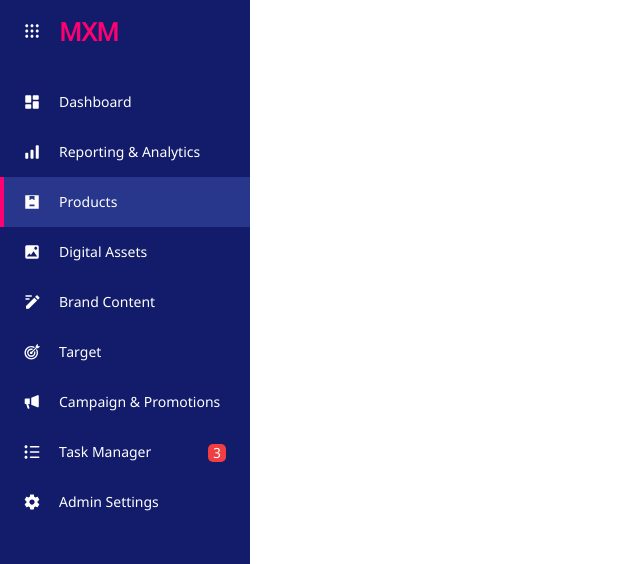
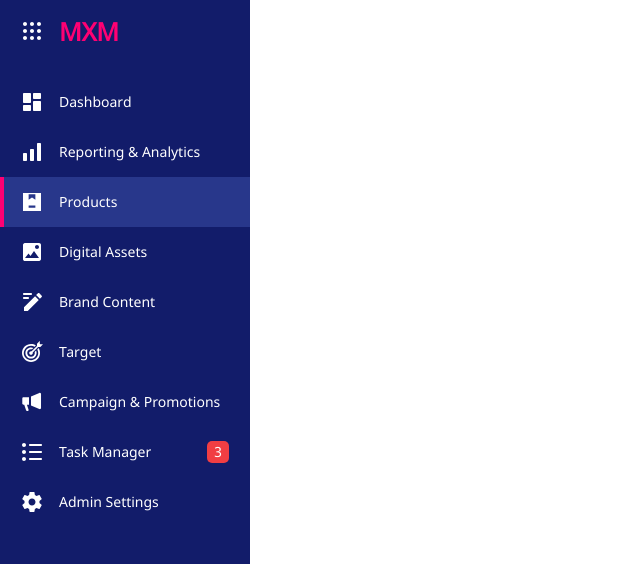
Before and after one commit to archana-cs/MXM, a React app: page / in a window 1280 px wide. Shown: the top 564 px of the page, 0-640 px from the left. Built offline with nearby package versions, Linux system fonts and the light colour scheme.

Commit message:
[WIP] : CSS changes & Naming convention changes in Vertical Menu UI Component

```diff
--- a/src/components/vertical-menu-item/vertical-menu-item.js
+++ b/src/components/vertical-menu-item/vertical-menu-item.js
@@ -8,8 +8,8 @@ const oPropTypes = {
   icon: PropTypes.string, // To show icon saved on server side
   className: PropTypes.string, // To show custom icon
   count: PropTypes.number, // additional info related to list item
-  onClickHandler: PropTypes.func.isRequired, // To select the clicked item
-  selectedItemId: PropTypes.string.isRequired, // To highlight selected item & its background
+  menuItemClick: PropTypes.func.isRequired, // To select the clicked item
+  isSelected: PropTypes.string.isRequired, // To highlight selected item & its background
   isCollapsed: PropTypes.bool, // To hide label and count DOM
 };
 
@@ -20,8 +20,7 @@ const oPropTypes = {
     * @constructor
     */
 const VerticalMenuItem = (oProps) => {
-  const bIsSelected = oProps.id === oProps.selectedItemId;
-  let sClassName = bIsSelected ? 'verticalMenuItem selected ' : 'verticalMenuItem ';
+  let sClassName = oProps.isSelected ? 'verticalMenuItem selected ' : 'verticalMenuItem ';
   sClassName = (oProps.count && (sClassName += 'withCount ')) || sClassName;
 
   /**
@@ -33,23 +32,18 @@ const VerticalMenuItem = (oProps) => {
     : <img alt="defaultImage" src={oProps.icon} />);
 
   /**
-   * To show icon below conditions are there:
-   * 1. vertical menu should be expanded
-   * 2. count must be greater than 0
+   * To show icon count must be greater than 0
    * @returns {*}
    */
-  const getVerticalMenuItemCount = () => {
-    const bShowCount = !oProps.isCollapsed && oProps.count;
-    return bShowCount ? <div className="count">{oProps.count}</div> : null;
-  };
+  const getVerticalMenuItemCount = () => (oProps.count ? <div className="verticalMenuItemCount">{oProps.count}</div> : null);
 
   const getVerticalMenuItemLabel = () => (oProps.isCollapsed
     ? null
     : <div className="verticalMenuItemLabel ellipsis">{oProps.label}</div>);
 
   return (
-    <div className={sClassName} onClick={() => oProps.onClickHandler(oProps.id)}>
-      {bIsSelected ? <div className="selectedHighlight" /> : null}
+    <div className={sClassName} onClick={() => oProps.menuItemClick(oProps.id)}>
+      {oProps.isSelected ? <div className="selectedHighlight" /> : null}
       {getVerticalMenuItemIcon()}
       {getVerticalMenuItemLabel()}
       {getVerticalMenuItemCount()}
--- a/src/components/vertical-menu-item/vertical-menu-item.scss
+++ b/src/components/vertical-menu-item/vertical-menu-item.scss
@@ -11,6 +11,10 @@
   position: relative;
 
   &.selected {
+    background-color: $midnight-blue-700;
+  }
+
+  &:hover {
     background-color: $midnight-blue-700;
   }
 
@@ -30,39 +34,39 @@
     float: left;
 
     &.dashboard {
-      @include background-properties($dashboard, 18px);
+      @include background-properties($dashboard);
     }
 
     &.reportingAndAnalytics {
-      @include background-properties($reporting-analytics, 18px);
+      @include background-properties($reporting-analytics);
     }
 
     &.products {
-      @include background-properties($product, 18px);
+      @include background-properties($product);
     }
 
     &.digitalAssets {
-      @include background-properties($dam, 18px);
+      @include background-properties($dam);
     }
 
     &.brandContent {
-      @include background-properties($brand-content, 18px);
+      @include background-properties($brand-content);
     }
 
     &.target {
-      @include background-properties($target, 18px);
+      @include background-properties($target);
     }
 
     &.campaignAndPromotion {
-      @include background-properties($campaign, 18px);
+      @include background-properties($campaign);
     }
 
     &.taskManager {
-      @include background-properties($task-manager, 18px);
+      @include background-properties($task-manager);
     }
 
     &.adminSettings {
-      @include background-properties($settings, 18px);
+      @include background-properties($settings);
     }
   }
 
@@ -80,16 +84,16 @@
     }
   }
 
-  .count {
-    width: 18px;
-    height: 18px;
-    line-height: 18px;
+  .verticalMenuItemCount {
+    width: 22px;
+    height: 22px;
+    line-height: 22px;
     text-align: center;
     border-radius: 5px;
     background-color: $red;
     color: $white;
     font-size: $font-14;
-    margin: 4px;
+    margin: 1px;
     float: right;
   }
 }
--- a/src/components/vertical-menu/tack/mock-data-for-vertical-menu.js
+++ b/src/components/vertical-menu/tack/mock-data-for-vertical-menu.js
@@ -1,11 +1,11 @@
 const MockDataForVerticalMenu = {
-  header: {
+  menuHeaderItem: {
     id: 'MXM',
     label: 'MXM',
     icon: '',
     className: 'appSwitcher',
   },
-  items: [
+  menuItemList: [
     {
       id: 'list-item-dashboard',
       label: 'Dashboard',
--- a/src/components/vertical-menu/vertical-menu.js
+++ b/src/components/vertical-menu/vertical-menu.js
@@ -5,7 +5,7 @@ import VerticalMenuItem from '../vertical-menu-item/vertical-menu-item';
 import Collapse from '../collapse/collapse';
 
 const oPropTypes = {
-  items: PropTypes.arrayOf(
+  menuItemList: PropTypes.arrayOf(
     PropTypes.shape({
       id: PropTypes.string,
       label: PropTypes.string,
@@ -14,7 +14,7 @@ const oPropTypes = {
       className: PropTypes.string,
     }),
   ).isRequired,
-  header: PropTypes.shape({
+  menuHeaderItem: PropTypes.shape({
     id: PropTypes.string,
     label: PropTypes.string,
     icon: PropTypes.string,
@@ -22,8 +22,8 @@ const oPropTypes = {
   }),
   selectedItemId: PropTypes.string.isRequired,
   isCollapsed: PropTypes.bool,
-  listHeaderClickHandler: PropTypes.func,
-  listItemClickHandler: PropTypes.func,
+  menuHeaderItemClick: PropTypes.func,
+  menuItemClick: PropTypes.func,
 };
 
 /**
@@ -38,60 +38,77 @@ const VerticalMenu = (oProps) => {
   const sSelectedItemId = oProps.selectedItemId;
   const [selectedItemId, setSelectedItemId] = useState(sSelectedItemId);
 
-  const onItemClickHandler = (sClickedItemId) => {
-    setSelectedItemId(sClickedItemId);
-    if (oProps.listItemClickHandler) {
-      oProps.listItemClickHandler(sClickedItemId);
+  const onMenuItemClick = (sItemId) => {
+    setSelectedItemId(sItemId);
+    if (oProps.menuItemClick) {
+      oProps.menuItemClick(sItemId);
     }
   };
 
+  const getMenuHeaderIcon = (oHeader) => {
+    const sClassName = oHeader.className;
+
+    if (sClassName) {
+      return (
+        <div
+          className={`verticalMenuHeaderIcon ${sClassName}`}
+          onClick={oProps.menuHeaderItemClick}
+        />
+      );
+    }
+
+    return <img alt="noImageFound" src={oHeader.icon} />;
+  };
+
   /**
-   * @description if header data comes in props the it will prepare header view
+   * @description if header data comes in props then only it will prepare header view
    * @returns {null|*}
    */
-  const getHeaderDOM = () => {
-    const oHeader = oProps.header;
+  const getMenuHeaderItem = (oHeader) => {
     if (!oHeader) {
       return null;
     }
 
-    const sClassName = oHeader.className;
-    const bIsCollapsed = oProps.isCollapsed;
-
     return (
       <div className="verticalMenuHeader">
-        {sClassName ? <div className={`verticalMenuHeaderIcon ${sClassName}`} /> : <img alt="noImageFound" src={oHeader.icon} />}
-        {bIsCollapsed ? null : <div className="verticalMenuHeaderLabel">{oHeader.label}</div>}
+        {getMenuHeaderIcon(oHeader)}
+        {oProps.isCollapsed ? null : <div className="verticalMenuHeaderLabel">{oHeader.label}</div>}
       </div>
     );
   };
 
+  const getMenuItems = (aItemList) => aItemList.map((oMenuItem) => {
+    const bIsSelected = oMenuItem.id === selectedItemId;
+
+    return (
+      <VerticalMenuItem
+        key={`item-${oMenuItem.id}`}
+        {...oMenuItem}
+        menuItemClick={onMenuItemClick}
+        isSelected={bIsSelected}
+        isCollapsed={oProps.isCollapsed}
+      />
+    );
+  });
+
   return (
     <div className="verticalMenu">
-      {getHeaderDOM()}
-      {oProps.items.map((oItem) => (
-        <VerticalMenuItem
-          key={`item-${oItem.id}`}
-          {...oItem}
-          onClickHandler={onItemClickHandler}
-          selectedItemId={selectedItemId}
-          isCollapsed={oProps.isCollapsed}
-        />
-      ))}
+      {getMenuHeaderItem(oProps.menuHeaderItem)}
+      {getMenuItems(oProps.menuItemList)}
     </div>
 
   );
 };
 
 const oVerticalMenuDefaultProps = {
-  header: {
+  menuHeaderItem: {
     id: 'vertical-menu-id',
     label: 'vertical-menu-label',
     icon: 'vertical-menu-icon',
   },
   isCollapsed: false,
-  listHeaderClickHandler: () => {},
-  listItemClickHandler: () => {},
+  menuHeaderItemClick: () => {},
+  menuItemClick: () => {},
 };
 
 VerticalMenu.propTypes = oPropTypes;
--- a/src/components/vertical-menu/vertical-menu.scss
+++ b/src/components/vertical-menu/vertical-menu.scss
@@ -22,7 +22,7 @@
       float: left;
 
       &.appSwitcher {
-        @include background-properties($app-switcher, 18px, center);
+        @include background-properties($app-switcher);
       }
     }
 
@@ -41,5 +41,15 @@
     .verticalMenu {
       width: 64px;
     }
+
+    .verticalMenuItemCount {
+      position: absolute;
+      top: 8px;
+      right: 10px;
+      width: 17px;
+      height: 17px;
+      line-height: 17px;
+      font-size: $font-12;
+    }
   }
 }
```
